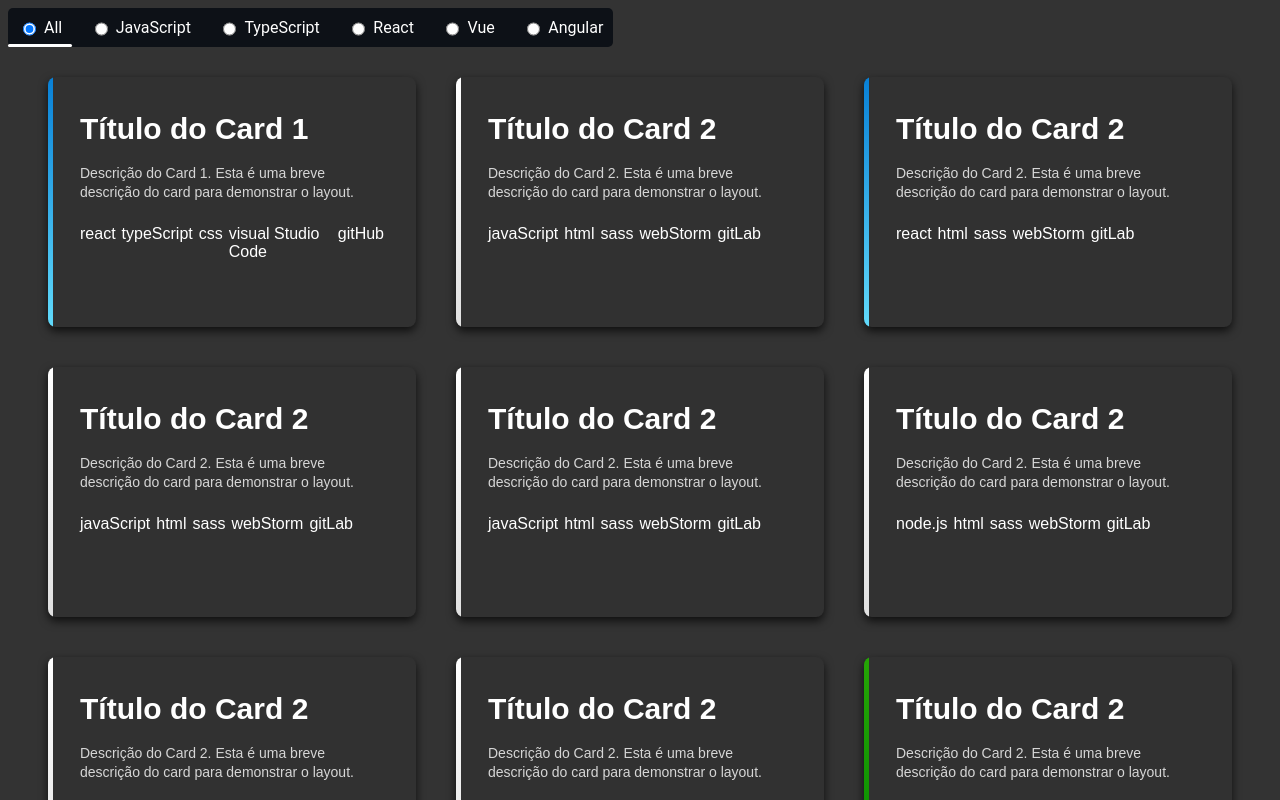
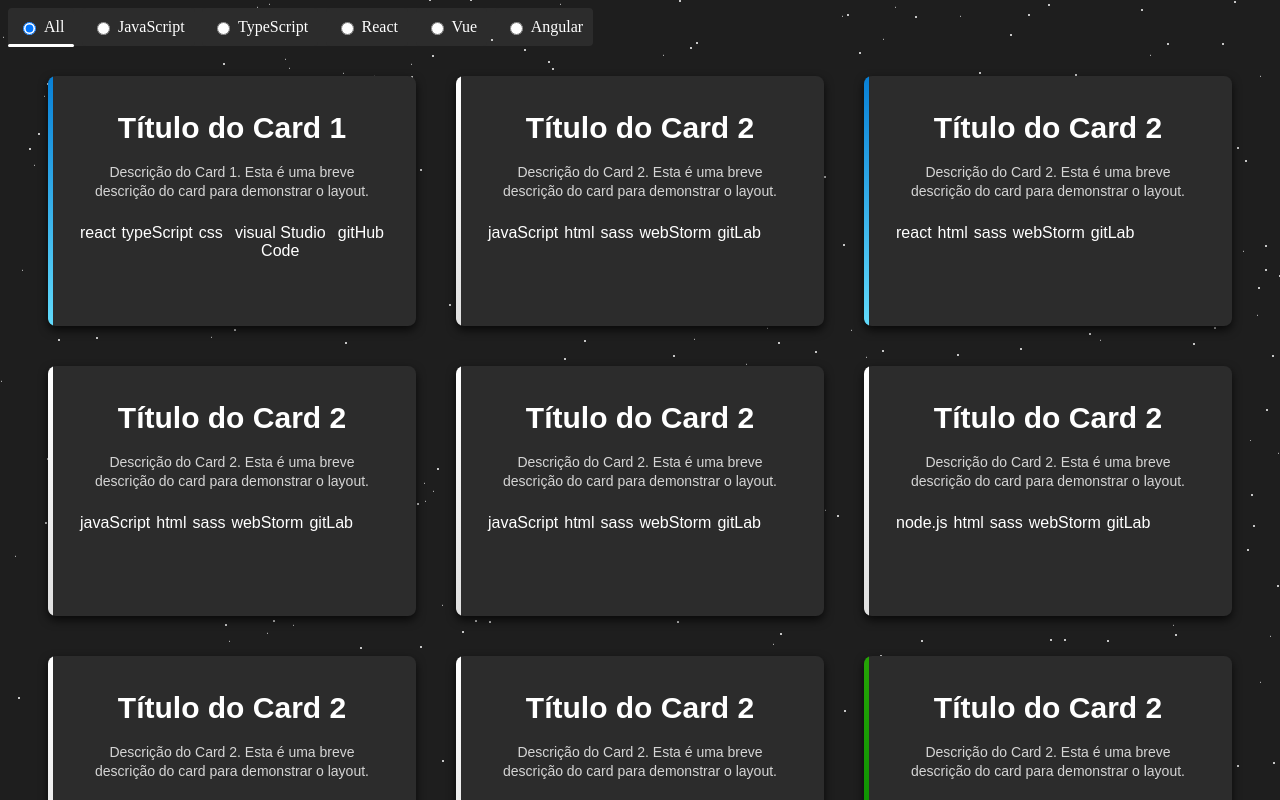
Before and after one commit to gabrielpenteado/portfolio, a React (Vite) app: page / in a window 1280 px wide. Shown: the top 800 px of the page. Built offline with nearby package versions, Linux system fonts and the light colour scheme.

Commit message:
added background particles animation scss

```diff
--- a/package.json
+++ b/package.json
@@ -29,6 +29,7 @@
     "eslint-plugin-react-hooks": "^5.1.0-rc.0",
     "eslint-plugin-react-refresh": "^0.4.9",
     "globals": "^15.9.0",
+    "sass-embedded": "^1.77.8",
     "typescript": "^5.5.3",
     "typescript-eslint": "^8.0.0",
     "vite": "^5.4.0"
--- a/src/App.css
+++ /dev/null
@@ -1,14 +0,0 @@
-.container {
-  display: grid;
-  grid-template-columns: repeat(
-    auto-fill,
-    minmax(350px, 1fr)
-  ); /* Responsive grid layout */
-  gap: 40px; /* Space between cards */
-  padding: 30px 40px 40px 40px;
-}
-
-body {
-  background-color: #333333;
-  font-family: Roboto;
-}
--- /dev/null
+++ b/src/App.scss
@@ -0,0 +1,141 @@
+@use "sass:math";
+
+.container {
+  display: grid;
+  grid-template-columns: repeat(
+    auto-fill,
+    minmax(350px, 1fr)
+  ); /* Responsive grid layout */
+  gap: 40px; /* Space between cards */
+  padding: 30px 40px 40px 40px;
+}
+
+/* body {
+  background-color: #333333;
+  font-family: Roboto;
+} */
+
+/* Config */
+$color-bg: #1e1e1e;
+$color-particle: #fff;
+$limit: 2560px;
+$time-1: 60s;
+$time-2: 120s;
+$time-3: 180s;
+$time-4: 200s;
+
+/* mixins */
+@function particles($max) {
+  $val: 0px 0px $color-particle;
+  @for $i from 1 through $max {
+    $val: #{$val},
+      math.random(math.div($limit, 1px)) +
+        px
+        math.random(math.div($limit, 1px)) +
+        px
+        $color-particle;
+  }
+  @return $val;
+}
+
+@mixin particles($max) {
+  box-shadow: particles($max);
+  border-radius: 50%;
+}
+
+.page-bg,
+.animation-wrapper {
+  position: fixed;
+  top: 0;
+  left: 0;
+  width: 100%;
+  height: 100%;
+}
+
+.page-bg {
+  background: $color-bg;
+  background-blend-mode: screen;
+  background-size: cover;
+  filter: grayscale(100%);
+  z-index: -1;
+}
+
+.particle,
+.particle:after {
+  background: transparent;
+}
+
+.particle:after {
+  position: absolute;
+  content: "";
+  top: $limit;
+}
+
+.particle-1 {
+  animation: animParticle $time-1 linear infinite;
+  @include particles(1000);
+  height: 2px;
+  width: 2px;
+}
+
+.particle-1:after {
+  @include particles(900);
+  height: 2px;
+  width: 2px;
+}
+
+.particle-2 {
+  animation: animParticle $time-2 linear infinite;
+  @include particles(800);
+  height: 2px;
+  width: 2px;
+}
+
+.particle-2:after {
+  @include particles(500);
+  height: 3px;
+  width: 3px;
+}
+
+.particle-3:after {
+  @include particles(1100);
+  height: 3px;
+  width: 3px;
+  border-radius: 50%;
+}
+
+.particle-4 {
+  animation: animParticle $time-4 linear infinite;
+  @include particles(1200);
+  height: 1px;
+  width: 1px;
+}
+
+.particle-4:after {
+  @include particles(700);
+  height: 1px;
+  width: 1px;
+}
+
+@keyframes animParticle {
+  from {
+    transform: translateY(0px);
+  }
+  to {
+    transform: translateY($limit * -1);
+  }
+}
+
+.page-wrapper {
+  text-align: center;
+  color: #fff;
+  z-index: 2;
+}
+
+h4 {
+  color: #fff;
+  font-family: Monoton;
+  -webkit-animation: neon1 1.5s ease-in-out infinite alternate;
+  -moz-animation: neon1 1.5s ease-in-out infinite alternate;
+  animation: neon1 1.5s ease-in-out infinite alternate;
+}
--- a/src/App.tsx
+++ b/src/App.tsx
@@ -2,7 +2,7 @@ import React, { useState } from "react";
 import Card from ".//components/card/Card";
 import Navbar from "./components/navbar/Navbar";
 import { cards } from "./cardData";
-import "./App.css";
+import "./App.scss";
 
 import { motion, AnimatePresence } from "framer-motion";
 
@@ -32,7 +32,16 @@ const App: React.FC = () => {
         );
 
   return (
-    <div className="app">
+    <div>
+      <div className="page-bg"></div>
+      <div className="animation-wrapper">
+        <div className="particle particle-1"></div>
+        <div className="particle particle-2"></div>
+        <div className="particle particle-3"></div>
+        <div className="particle particle-4"></div>
+      </div>
+
+      <div className="page-wrapper">
         <Navbar
           selectedTech={selectedTech}
           onTechChange={handleTechChange}
@@ -63,6 +72,7 @@ const App: React.FC = () => {
           </div>
         </AnimatePresence>
       </div>
+    </div>
   );
 };
 
--- a/src/components/card/Card.css
+++ b/src/components/card/Card.scss
@@ -3,7 +3,7 @@
   width: 100%;
   height: 250px;
   border-radius: 8px;
-  background-color: rgba(36, 36, 36, 0.05);
+  background-color: rgb(44, 44, 44);
   padding: 10px 32px 14px 32px;
   display: flex;
   flex-direction: column;
--- a/src/components/card/Card.tsx
+++ b/src/components/card/Card.tsx
@@ -1,4 +1,4 @@
-import "./Card.css";
+import "./Card.scss";
 // import github from "../../assets/github-brands-solid.svg";
 // import play from "../../assets/play-solid.svg";
 
--- a/src/components/navbar/Navbar.css
+++ b/src/components/navbar/Navbar.scss
@@ -2,14 +2,14 @@
   display: flex;
   flex-direction: row;
   width: fit-content;
-  background-color: #0d1117;
+  background-color: rgb(44, 44, 44);
   justify-content: center;
   border-radius: 5px;
   gap: 7.5px;
 }
 
 .value {
-  background-color: transparent;
+  background-color: rgb(44, 44, 44);
   border: none;
   padding: 10px;
   color: white;
--- a/src/components/navbar/Navbar.tsx
+++ b/src/components/navbar/Navbar.tsx
@@ -1,4 +1,4 @@
-import "./Navbar.css";
+import "./Navbar.scss";
 
 interface NavbarProps {
   selectedTech: string;
```
Also changed, not shown: 1 other file (tests, documents, lock files or other folders). Lines whose indentation alone changed are shown as unchanged.
